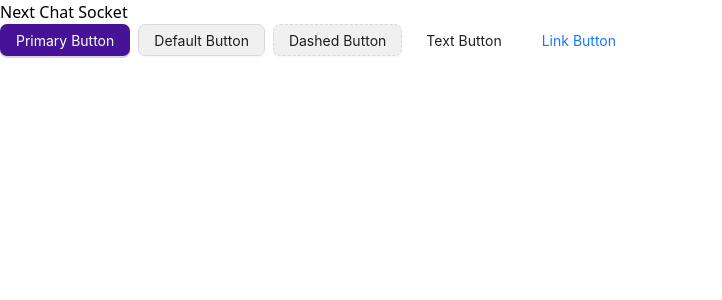
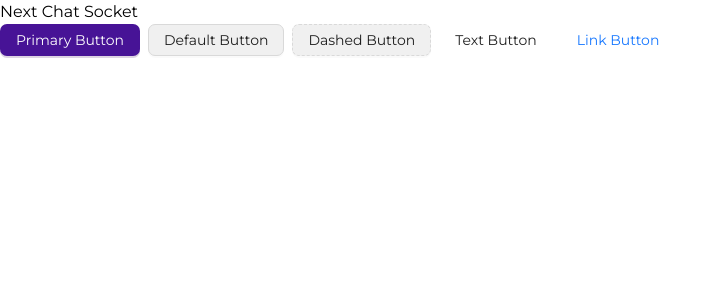
Before and after one commit to nasirmasud/Next-Chat-Socket, a Next.js app: page / in a window 1280 px wide. Shown: the top 300 px of the page, without its empty margins (0-722 px from the left). Built offline with nearby package versions, Linux system fonts and the light colour scheme.

Commit message:
Update styles for signIn & signUp page

```diff
--- a/src/app/globals.css
+++ b/src/app/globals.css
@@ -1,3 +1,5 @@
+@import url("https://fonts.googleapis.com/css2?family=Montserrat:ital,wght@0,100..900;1,100..900&display=swap");
+
 @import "tailwindcss";
 
 :root {
@@ -18,3 +20,27 @@
     --foreground: #ededed;
   }
 }
+
+html,
+body {
+  height: 100%;
+  width: 100%;
+  margin: 0;
+  padding: 0;
+  font-family: "Montserrat", sans-serif;
+}
+
+* {
+  box-sizing: border-box;
+  font-family: "Montserrat", sans-serif;
+}
+
+.cl-internal-1dauvpw {
+  display: none !important;
+}
+.cl-internal-ht35d7 {
+  gap: 0.5rem !important;
+}
+.cl-signUp-start {
+  width: 500px !important;
+}
```
